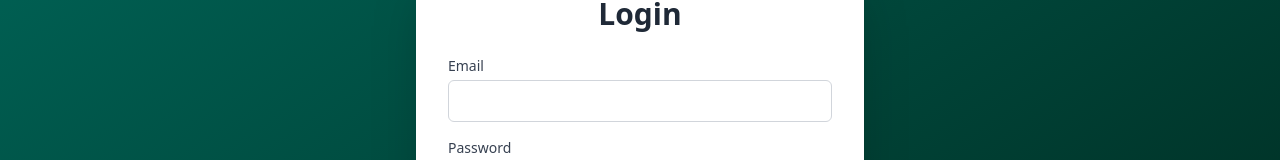
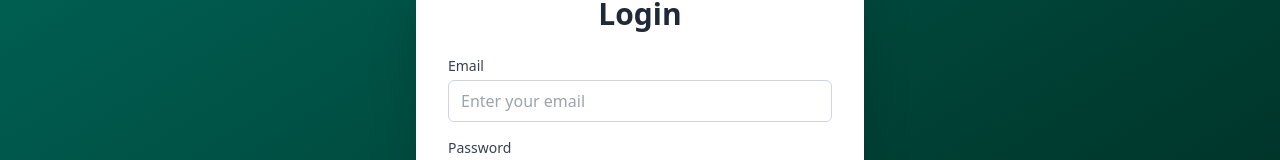
Before and after one commit to Maalinda/ruhuna-hms-FS-main, a React (Create React App) app in the folder frontend/: page /login in a window 1280 px wide. Shown: the part 318-478 px from the top of the page. Built offline with nearby package versions, Linux system fonts and the light colour scheme.

Commit message:
modified:   frontend/src/pages/Login.tsx

```diff
--- a/frontend/src/pages/Login.tsx
+++ b/frontend/src/pages/Login.tsx
@@ -61,6 +61,7 @@ function Login() {
               value={formData.email}
               onChange={handleChange}
               required
+              placeholder="Enter your email"
               className="w-full px-3 py-2 border border-gray-300 rounded-md focus:outline-none focus:ring-2 focus:ring-accent"
             />
           </div>
```
